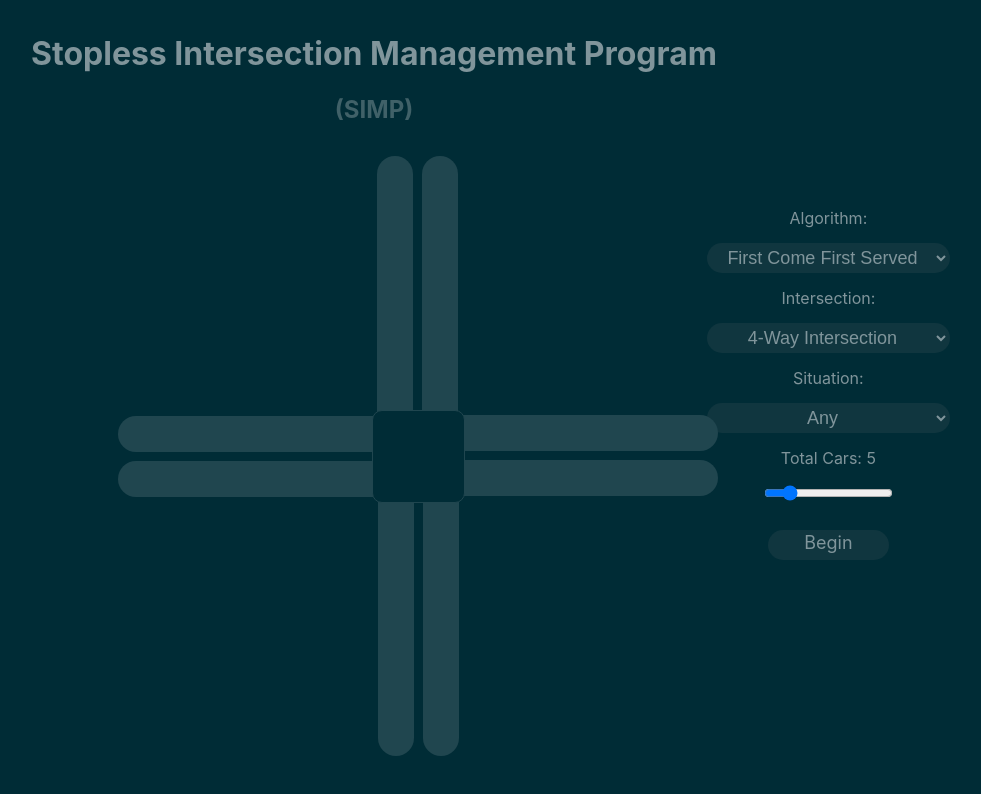
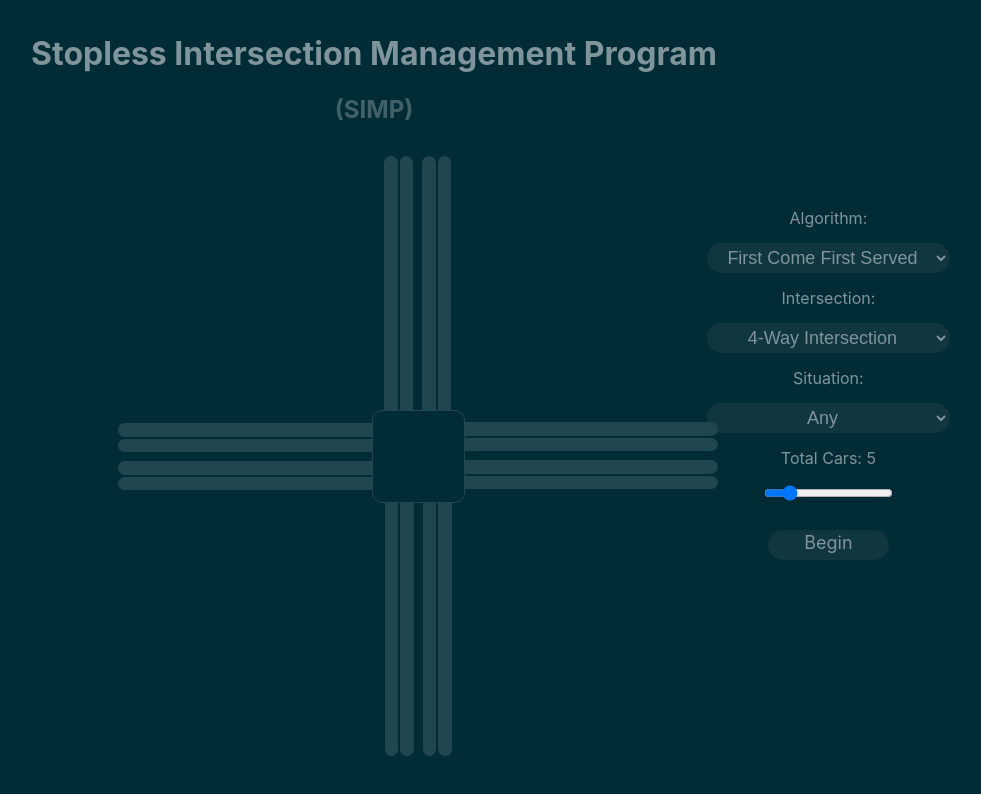
Before and after one commit to Stopless-Intersection-Mgmt-Program/simp, a React (Create React App) app in the folder frontend/: page / in a window 1280 px wide. Shown: the top 794 px of the page, without its empty margins (266-1247 px from the left). Built offline with nearby package versions, Linux system fonts and the light colour scheme.

Commit message:
changed lane proportions to match the backend layout, 4 lanes now populate each roadComponent

```diff
--- a/frontend/src/js/worldComponents.js
+++ b/frontend/src/js/worldComponents.js
@@ -21,16 +21,28 @@ const RoadComponent = (props) => {
             {/* Edit hardcode */}
             <div className="lane"
                 style={{
-                    height: 0.40 * props.roadWidth,
-                    marginTop: .05 * props.roadWidth,
+                    height: 0.15 * props.roadWidth,
+                    marginTop: .13 * props.roadWidth,
                     marginBottom: 0
                 }} />
             <div className="lane"
                 style={{
-                    height: 0.40 * props.roadWidth,
+                    height: 0.15 * props.roadWidth,
+                    marginTop: 2,
+                    marginBottom: 0,
+                }} />
+            <div className="lane"
+                style={{
+                    height: 0.15 * props.roadWidth,
                     marginTop: .10 * props.roadWidth,
                     marginBottom: 0,
 
+                }} />
+            <div className="lane"
+                style={{
+                    height: 0.15 * props.roadWidth,
+                    marginTop: 2,
+                    marginBottom: 0,
                 }} />
         </div >
     )
```
